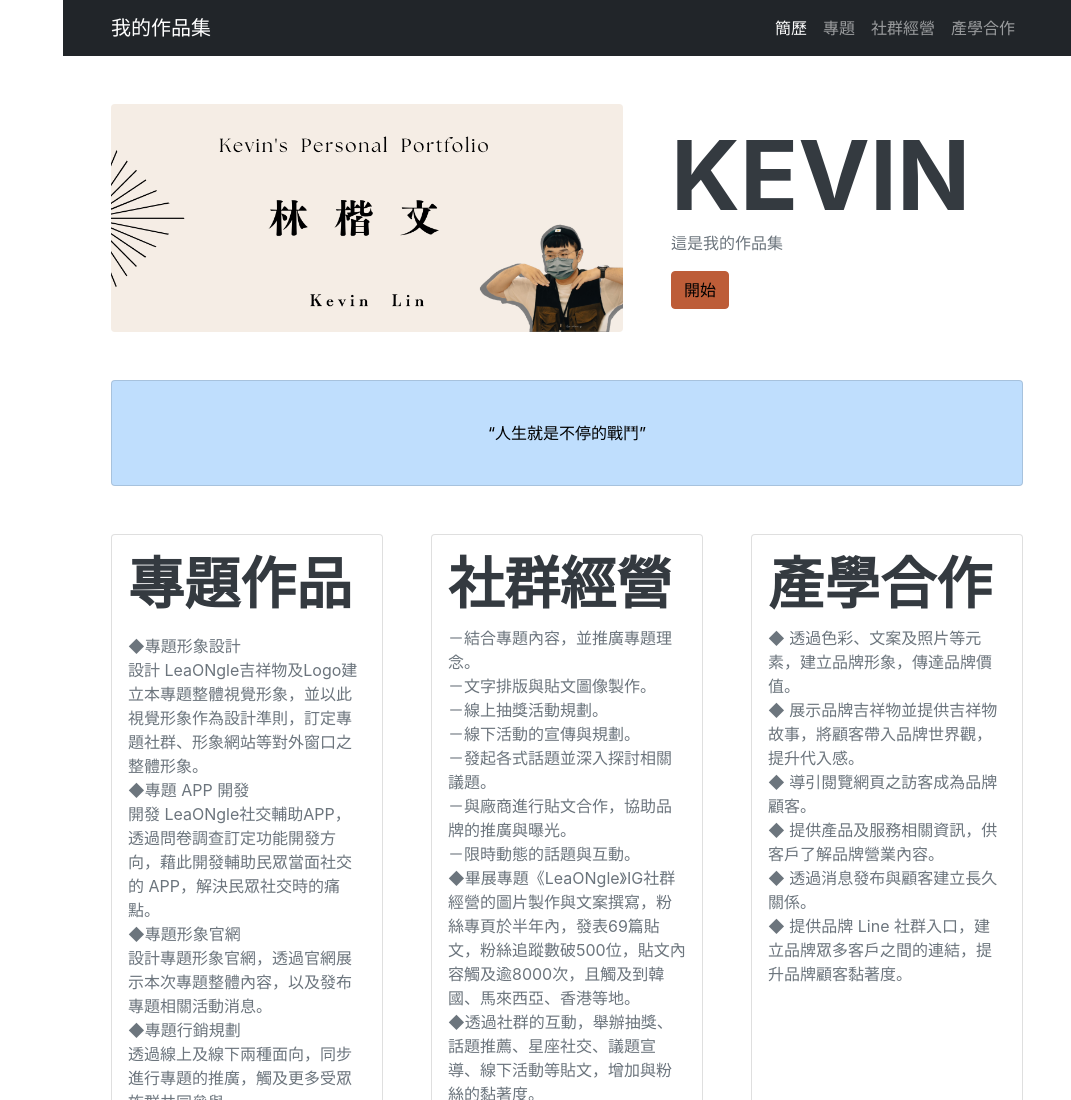
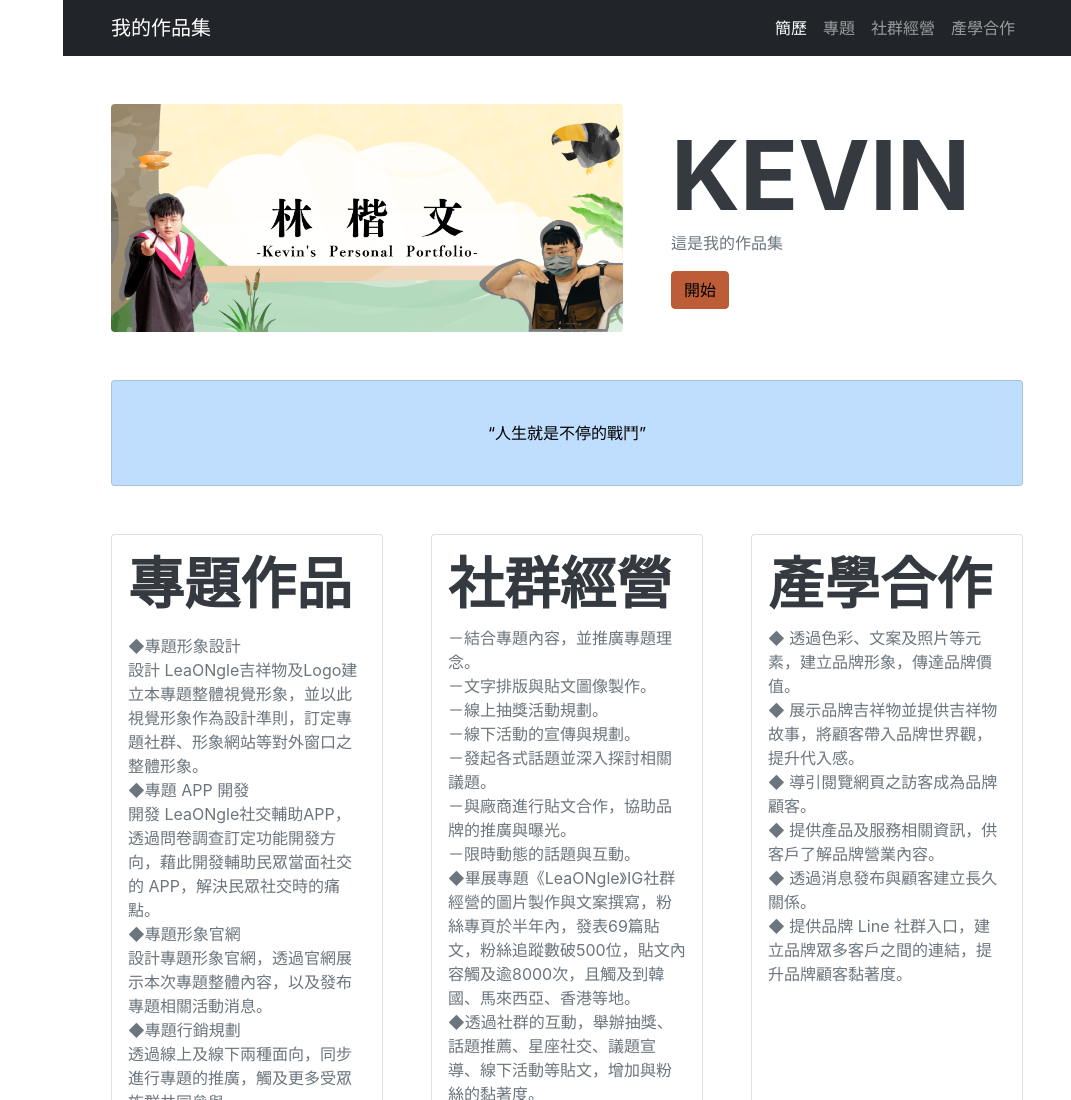
Before and after one commit to Kevin891009/Kevin891009.github.io, a plain HTML site: page second.html in a window 1280 px wide. Shown: the top 1100 px of the page, without its empty margins (209-1280 px from the left). Drawn offline with nearby package versions, Linux system fonts and the light colour scheme.

Commit message:
Update second.html

```diff
--- a/second.html
+++ b/second.html
@@ -3,7 +3,7 @@
     <head>
         <meta charset="utf-8" />
         <meta name="viewport" content="width=device-width, initial-scale=1, shrink-to-fit=no" />
-        <meta name="description" content="Kevin's  Personal  Portfolio" />
+        <meta name="description" content="Kevin's Personal Portfolio" />
         <meta name="author" content="Kevin" />
         <title>Kevin's  Personal  Portfolio</title>
         <!-- Favicon-->
@@ -31,7 +31,7 @@
         <div class="container px-4 px-lg-5">
             <!-- Heading Row-->
             <div class="row gx-4 gx-lg-5 align-items-center my-5">
-                <div class="col-lg-7"><img class="img-fluid rounded mb-4 mb-lg-0" src="assets/img/2.png" alt="..." /></div>
+                <div class="col-lg-7"><img class="img-fluid rounded mb-4 mb-lg-0" src="assets/img/3.png" alt="..." /></div>
                 <div class="col-lg-5">
                     <h1 class="font-weight-light">Kevin</h1>
                     <p>這是我的作品集</p>
```
